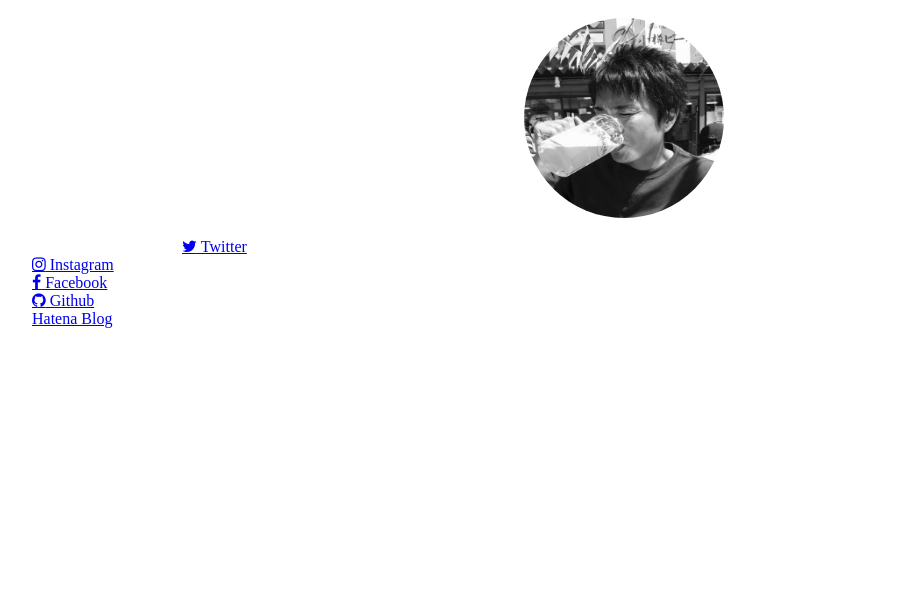
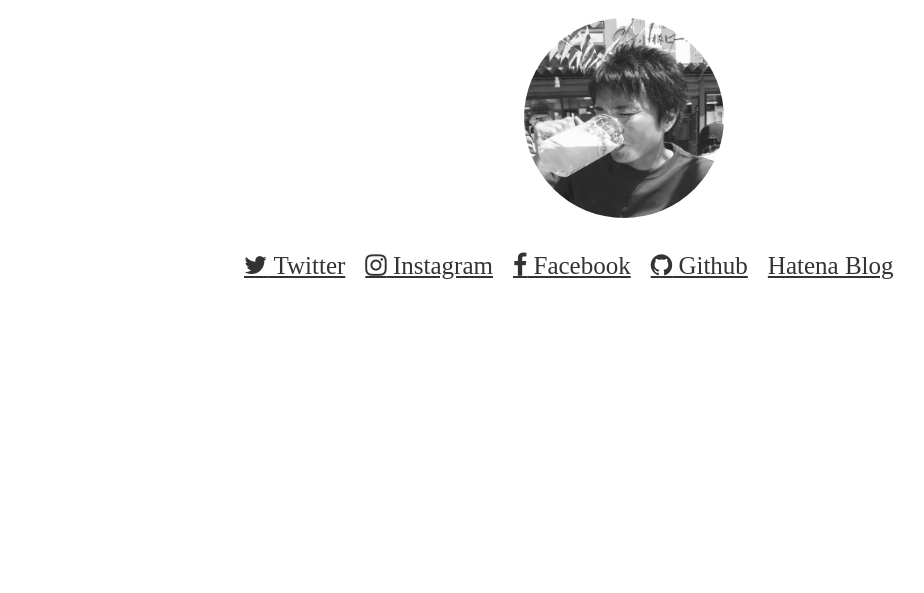
Before and after one commit to ameroe/ameroe.github.io, a plain HTML site: page index.html in a window 1280 px wide. Shown: the part 207-800 px from the top of the page, without its empty margins (16-940 px from the left). Drawn offline with Linux system fonts and the light colour scheme.

Commit message:
Update stylesheet.css

```diff
--- a/stylesheet.css
+++ b/stylesheet.css
@@ -3,12 +3,6 @@ body {
   background-position: center center;
   background-repeat: no-repeat;
   background-attachment: fixed;
-}
-
-@media only screen and (max-width: 767px) {
-  body {
-    background-image: url(images/rawpixel-com-594859-unsplash.jpg);
-  }
 }
 
 body h1 {
@@ -21,6 +15,7 @@ body h1 {
 
 .title {
   padding-top: 100px;
+  opacity: 0.6;
 }
 
 .avater {
@@ -29,38 +24,33 @@ body h1 {
 
 .avater img {
   border-radius: 50%;
+  opacity: 0.9;
 }
 
 .icons {
-  float:left;
-  font-size: 30px;
+  font-size: 60px;
 }
 
 ul {
   list-style: none;
 }
 
-.icons a {
+.icon {
+  width:800px;
+  margin:30px auto;
+}
+
+
+.icon a {
   color:#333;
 }
 
-.icons li {
+.icon li {
   float:left;
+  font-size:25px;
+  margin-right:20px;
 }
 
-.icon1 {
-  margin-left: 150px;
-  margin-right: 50px;
+.icon li :hover {
+  background-color: #ead9ff;
 }
-
-.icon2 {
-  margin-right:50px;
-}
-
-.icon3 {
-  margin-right: 50px;
-}
-
-.icon4 {
-  margin-right:50px;
-}
```
